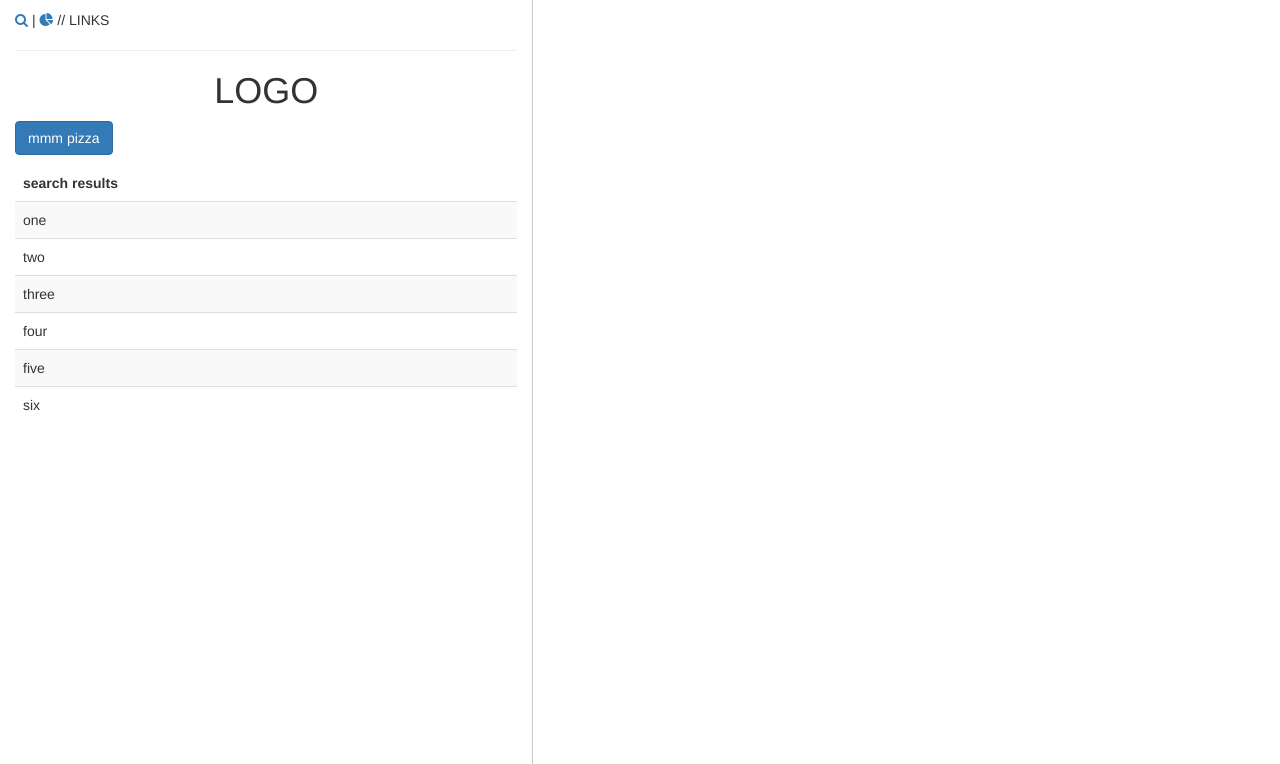
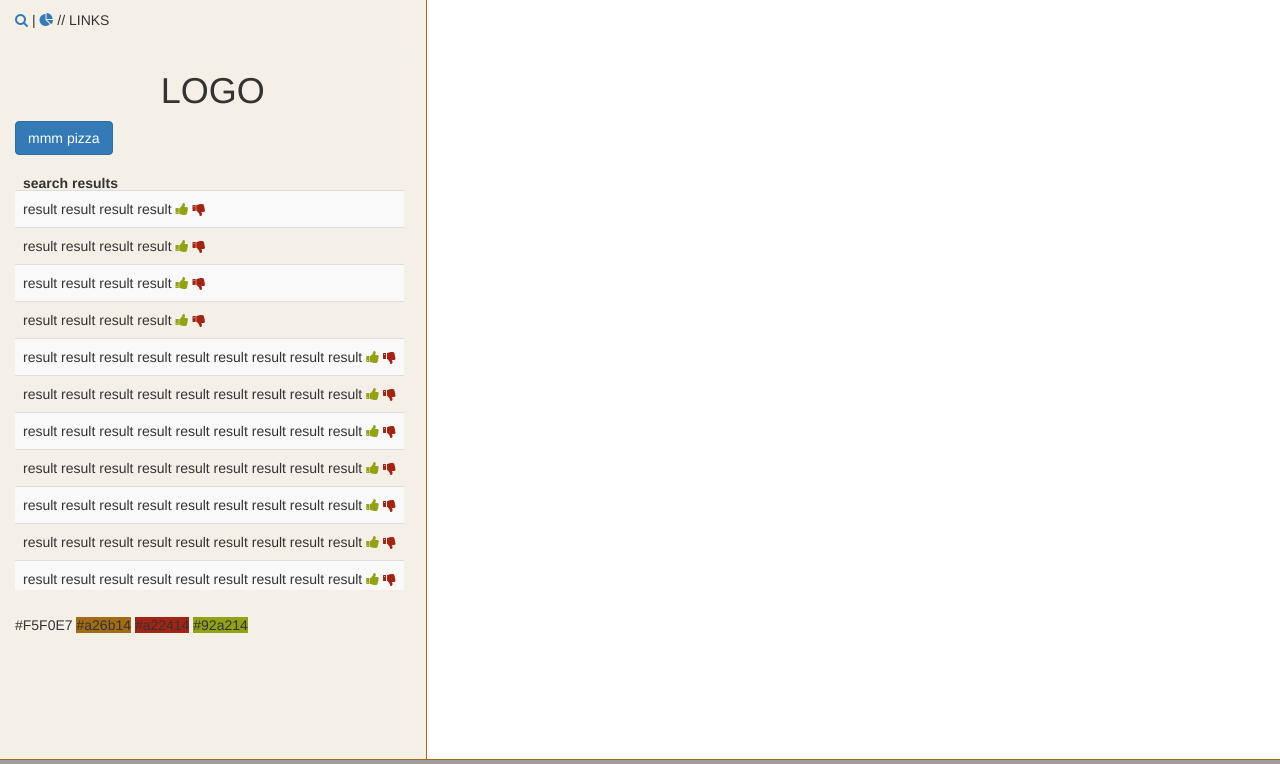
Before and after one commit to salszu/mapGroup, a PHP site: page / in a window 1280 px wide. Shown: the top 764 px of the page. Run offline with PHP 8.4, Linux system fonts and the light colour scheme; some libraries are stand-ins or nearby versions; grey boxes are pictures that could not be loaded.

Commit message:
approved! & hex colors

```diff
--- a/assets/css/style.css
+++ b/assets/css/style.css
@@ -3,13 +3,12 @@
   margin: 0;
   padding: 0;
 }
-      #map {
-        height: 100%;
-      }
 
-      .col-lg-5 {
-        border-right: 1px solid #c8c8c8;
-        height: 100%;
+.content {
+  border-right: 1px solid #a26b14;
+  border-bottom: 1px solid #a26b14;
+  height: 95%;
+  background-color: #F5F0E7;
 }
 
 .links {
@@ -20,13 +19,51 @@
   width: 100%;
 }
 
+.fa-thumbs-up {
+	color: #92a214
+}
+
+.fa {
+	text-align: right;
+}
+
+.fa-thumbs-down {
+	color: #a22414;
+}
+
+#map {
+	height: 95%;
+	border-bottom: 1px solid #a26b14;
+}
 
 .footer{
   background-color: ;
   position: relative;
-
   color: #536879;
   font-size: 11px;
-  padding-top:0px;
+  padding-top:10px;
+}
 
+tbody div {
+	overflow: scroll;
 }
+
+
+table {
+    width: 100%;
+    display:block;
+}
+thead {
+    display: inline-block;
+    width: 100%;
+    height: 20px;
+}
+tbody {
+    height: 400px;
+    display: inline-block;
+    width: 100%;
+    overflow: auto;
+}
+tr {
+	width: 100%;
+}
--- a/index.html
+++ b/index.html
@@ -7,7 +7,7 @@
     <link rel="stylesheet" href="https://maxcdn.bootstrapcdn.com/bootstrap/3.3.5/css/bootstrap.min.css">
     <link rel="stylesheet" type="text/css" href="assets/css/style.css">
     <link href="https://maxcdn.bootstrapcdn.com/font-awesome/4.6.3/css/font-awesome.min.css" rel="stylesheet" integrity="sha384-T8Gy5hrqNKT+hzMclPo118YTQO6cYprQmhrYwIiQ/3axmI1hQomh7Ud2hPOy8SP1" crossorigin="anonymous">
-    <link rel="stylesheet" href="https://cdnjs.cloudflare.com/ajax/libs/bootswatch/3.3.6/paper/bootstrap.min.css">
+    <link rel="stylesheet" href="https://cdnjs.cloudflare.com/ajax/libs/bootswatch/3.3.6/sandstone/bootstrap.min.css">
     <title>Pizza Time</title>
 
 
@@ -15,7 +15,7 @@
 </head>
 <body>
 
-        <div class="col-lg-5">
+        <div class="col-lg-4 content">
         <div class="links">
             <a href="#"><i class="fa fa-search" aria-hidden="true"></i></a> |
             <a href="#"><i class="fa fa-pie-chart" aria-hidden="true"></i></a>
@@ -38,27 +38,123 @@
                 </td>
                 </thead>
                 <tbody>
-                    <tr>
-                        <td>one</td>
+
+                                        <tr>
+                        <td>result result result result
+                            <i class="fa fa-thumbs-up" aria-hidden="true"> </i>
+                            <i class="fa fa-thumbs-down" aria-hidden="true"> </i>
+                        </td>
                     </tr>
                     <tr>
-                        <td>two</td>
+                        <td>result result result result
+                            <i class="fa fa-thumbs-up" aria-hidden="true"> </i>
+                            <i class="fa fa-thumbs-down" aria-hidden="true"> </i>
+                        </td>
                     </tr>
                     <tr>
-                        <td>three</td>
+                        <td> result result result result
+                            <i class="fa fa-thumbs-up" aria-hidden="true"> </i>
+                            <i class="fa fa-thumbs-down" aria-hidden="true"> </i>
+                        </td>
                     </tr>
                     <tr>
-                        <td>four</td>
+                        <td>result result result result
+                            <i class="fa fa-thumbs-up" aria-hidden="true"> </i>
+                            <i class="fa fa-thumbs-down" aria-hidden="true"> </i>
+                        </td>
                     </tr>
                     <tr>
-                        <td>five</td>
+                        <td>result result result result result result result result result
+                            <i class="fa fa-thumbs-up" aria-hidden="true"> </i>
+                            <i class="fa fa-thumbs-down" aria-hidden="true"> </i>
+                        </td>
                     </tr>
                     <tr>
-                        <td>six</td>
+                        <td>result result result result result result result result result
+                            <i class="fa fa-thumbs-up" aria-hidden="true"> </i>
+                            <i class="fa fa-thumbs-down" aria-hidden="true"> </i>
+                        </td>
+                    </tr>
+                    <tr>
+                        <td>result result result result result result result result result
+                            <i class="fa fa-thumbs-up" aria-hidden="true"> </i>
+                            <i class="fa fa-thumbs-down" aria-hidden="true"> </i>
+                        </td>
+                    </tr>
+                    <tr>
+                        <td>result result result result result result result result result
+                            <i class="fa fa-thumbs-up" aria-hidden="true"> </i>
+                            <i class="fa fa-thumbs-down" aria-hidden="true"> </i>
+                        </td>
+                    </tr>
+                    <tr>
+                        <td>result result result result result result result result result
+                            <i class="fa fa-thumbs-up" aria-hidden="true"> </i>
+                            <i class="fa fa-thumbs-down" aria-hidden="true"> </i>
+                        </td>
+                    </tr>
+                    <tr>
+                        <td>result result result result result result result result result
+                            <i class="fa fa-thumbs-up" aria-hidden="true"> </i>
+                            <i class="fa fa-thumbs-down" aria-hidden="true"> </i>
+                        </td>
+                    </tr>
+                    <tr>
+                        <td>result result result result result result result result result
+                            <i class="fa fa-thumbs-up" aria-hidden="true"> </i>
+                            <i class="fa fa-thumbs-down" aria-hidden="true"> </i>
+                        </td>
+                    </tr>
+                    <tr>
+                        <td>result result result result result result result result result
+                            <i class="fa fa-thumbs-up" aria-hidden="true"> </i>
+                            <i class="fa fa-thumbs-down" aria-hidden="true"> </i>
+                        </td>
+                    </tr>
+                    <tr>
+                        <td>result result result result result result result result result
+                            <i class="fa fa-thumbs-up" aria-hidden="true"> </i>
+                            <i class="fa fa-thumbs-down" aria-hidden="true"> </i>
+                        </td>
+                    </tr>
+                    <tr>
+                        <td>result result result result result result result result result
+                            <i class="fa fa-thumbs-up" aria-hidden="true"> </i>
+                            <i class="fa fa-thumbs-down" aria-hidden="true"> </i>
+                        </td>
+                    </tr>
+                    <tr>
+                        <td>result result result result result result result result result
+                            <i class="fa fa-thumbs-up" aria-hidden="true"> </i>
+                            <i class="fa fa-thumbs-down" aria-hidden="true"> </i>
+                        </td>
+                    </tr>
+                    <tr>
+                        <td>result result result result result result result result result
+                            <i class="fa fa-thumbs-up" aria-hidden="true"> </i>
+                            <i class="fa fa-thumbs-down" aria-hidden="true"> </i>
+                        </td>
+                    </tr>
+                    <tr>
+                        <td>result result result result result result result result result
+                            <i class="fa fa-thumbs-up" aria-hidden="true"> </i>
+                            <i class="fa fa-thumbs-down" aria-hidden="true"> </i>
+                        </td>
+                    </tr>
+                    <tr>
+                        <td>result result result result result result result result result
+                            <i class="fa fa-thumbs-up" aria-hidden="true"> </i>
+                            <i class="fa fa-thumbs-down" aria-hidden="true"> </i>
+                        </td>
                     </tr>
                 </tbody>
             </table>
 
+
+<span style="height:100px; width:100px; background-color:#F5F0E7">#F5F0E7</span>
+<span style="height:100px; width:100px; background-color:#a26b14">#a26b14</span>
+<span style="height:100px; width:100px; background-color:#a22414">#a22414</span>
+<span style="height:100px; width:100px; background-color:#92a214">#92a214</span>
         </div>
 
 
@@ -67,9 +163,8 @@
 
 
     <div id="map"></div>
-
+</div>
 <footer>
-<hr>
     <div class="footer text-center">
     <span class="copyright">Kristin Gumbert & Sal Szurlej & Elizaur Reyes | 2016</span>
   </div>
```
Lines whose indentation alone changed are shown as unchanged.
